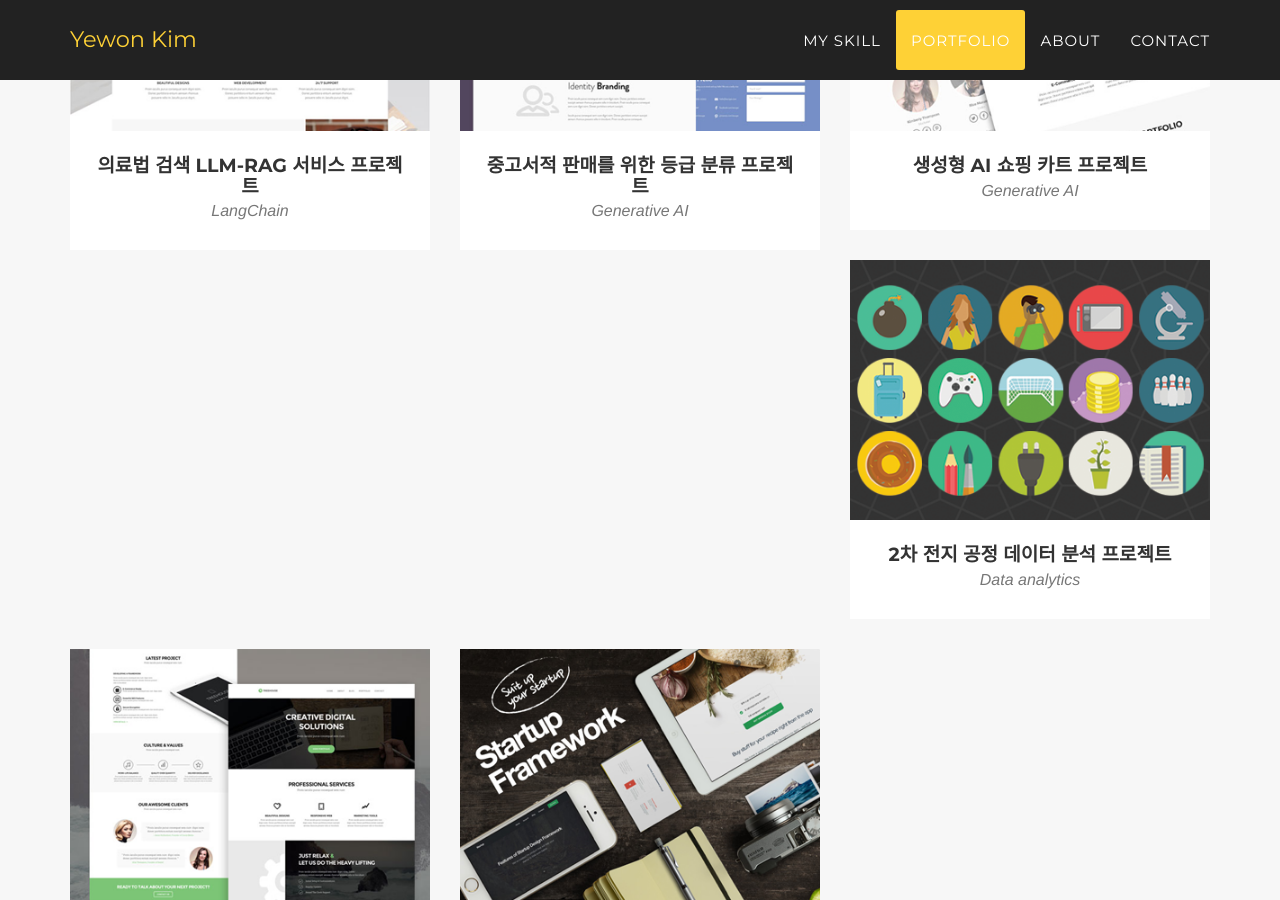
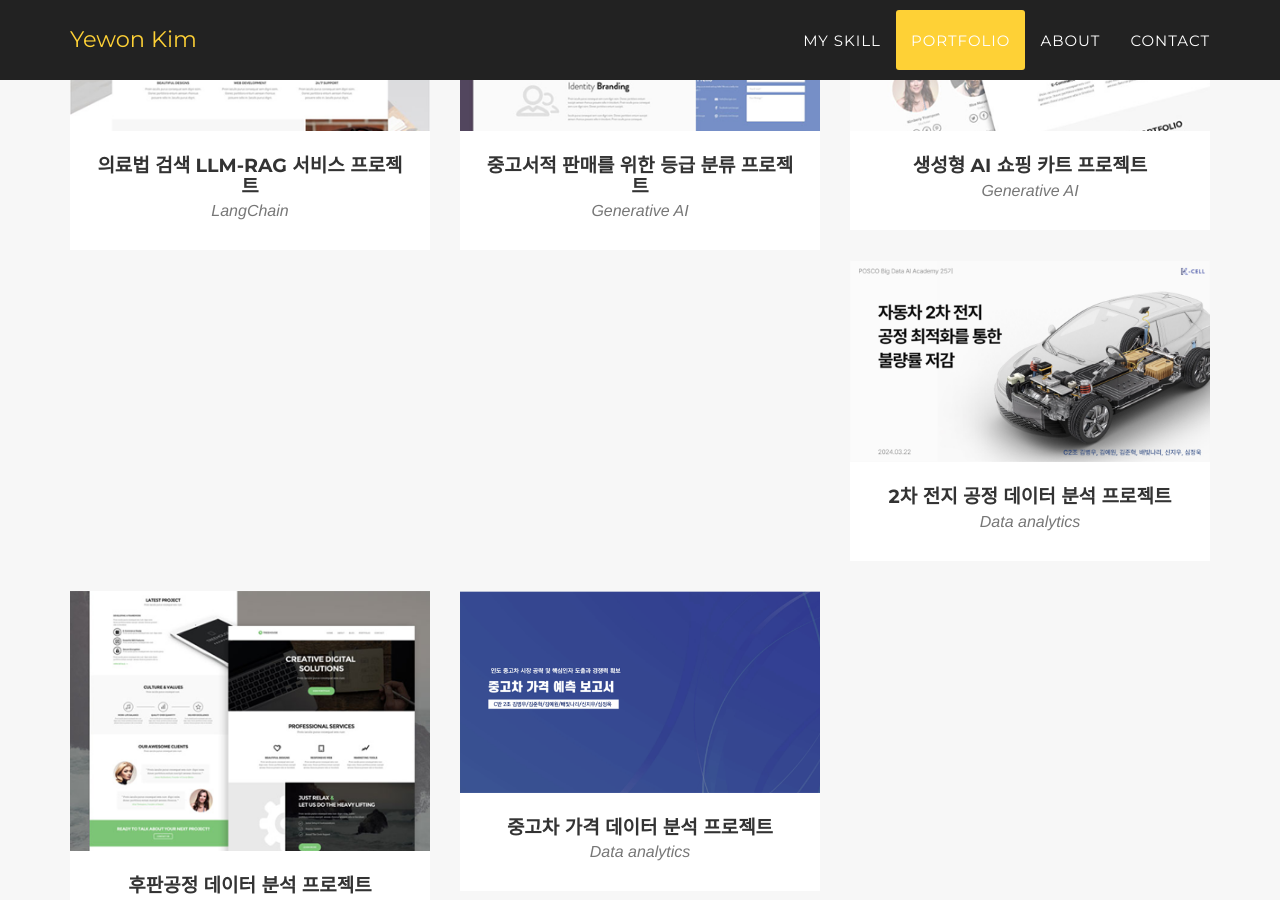
Before and after one commit to HaileysArchives/HaileysArchives.github.io, a Jekyll site: the page built from index.html, in a window 1280 px wide and 900 px high, scrolled down 1867 px. Built offline with Jekyll 4.4.1, drawn with Linux system fonts in a browser that asks for light colours; some web fonts are replaced.

Commit message:
add img/portfolio/.png

```diff
--- a/_posts/2014-07-13-project-6.markdown
+++ b/_posts/2014-07-13-project-6.markdown
@@ -4,8 +4,8 @@ subtitle: Data analytics
 layout: default
 modal-id: 6
 date: 2024-03-22
-img: rechar
-thumbnail: roundicons-thumbnail.png
+img: rechargeable_battery.png
+thumbnail: rechargeable_battery.png
 alt: image-alt
 project-date: April 2014
 client: Start Bootstrap
--- a/_posts/2014-07-14-project-5.markdown
+++ b/_posts/2014-07-14-project-5.markdown
@@ -5,7 +5,7 @@ layout: default
 modal-id: 5
 date: 2024-03-08
 img: startup-framework.png
-thumbnail: startup-framework-thumbnail.png
+thumbnail: used_car.png
 alt: image-alt
 project-date: April 2014
 client: Start Bootstrap
```
Also changed, not shown: img/portfolio/aladin_book.png (added), img/portfolio/generative_ai_shoppingcart.png (added), img/portfolio/medical_llm.png (added), img/portfolio/process.png (added), img/portfolio/rechargeable_battery.png (added), img/portfolio/used_car.png (added).
